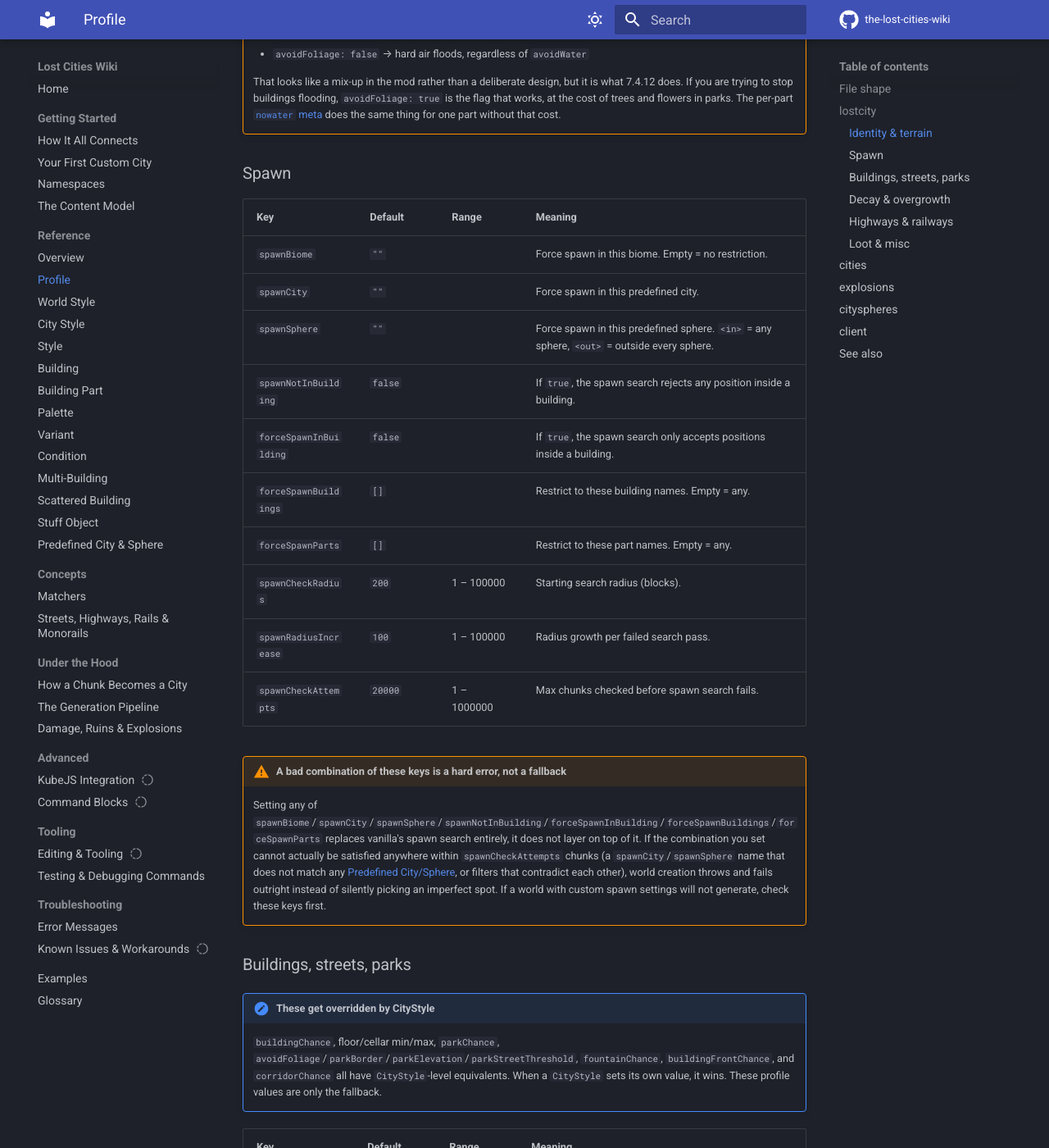
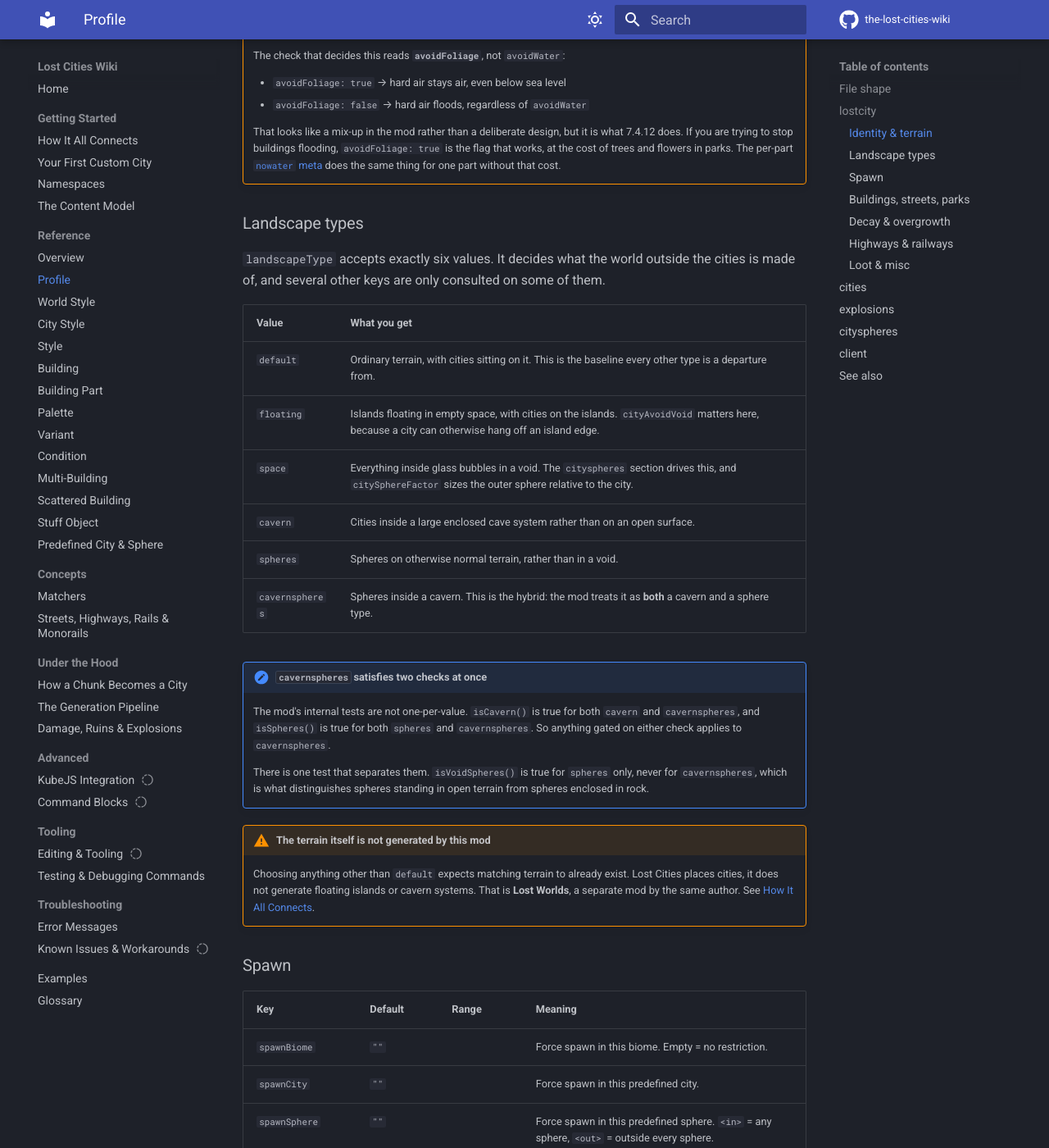
Before and after one commit to RinkyDinkyNooble/the-lost-cities-wiki, an MkDocs documentation site: the page built from docs/reference/profile.md, in a window 1280 px wide and 1400 px high, scrolled down 3073 px. Shown: the whole window at 82% size. Built offline with MkDocs 1.6.1 and Material for MkDocs 9.7.7, drawn with Linux system fonts in a browser that asks for light colours; comment, search, counter and statistics services are not loaded; some of the changed text lies outside the part shown.

Commit message:
Explain 28 Meaning cells that only restated the key name
You were right that the fronts question was mechanizable, so I built
the detector I should have built earlier. It splits each key into its
constituent words, expands domain synonyms, and measures how much of
the Meaning cell is derivable from the key alone. A cell that adds
nothing is the avoidWater shape: it reads as an explanation and carries
no information.

Two false starts before the signal was clean. Counting mentions flagged
152 keys, most of them fine. Using the last table column flagged tables
whose last column is a default or a layer count. Requiring a real
Meaning header and scoring derivability gave 62 real hits from 247 rows.

The worst was landscapeType, whose cell listed six values and explained
none, which STYLE.md explicitly forbids for an enum. Added a Landscape
types section, and while verifying it found that the predicates are not
one per value: isCavern() is true for cavern AND cavernspheres,
isSpheres() for spheres AND cavernspheres, and isVoidSpheres() for
spheres only. cavernspheres is a genuine hybrid, and that is what
separates the two sphere types.

Also rewrote the eight explosion radius and height cells, which said
things like "Min radius." without saying radius of what or that the
height bounds the explosion CENTRE rather than its reach; the three
Perlin cells, which said only when they apply and never what they do;
and cityStyleAlternative, the floor and cellar bounds, groundLevel, the
fog channels and horizon.

62 flagged down to 44, and most of what remains is the detector
objecting to my own new cells for reusing the key's own words.

Co-Authored-By: Claude Opus 5 <noreply@anthropic.com>

```diff
--- a/docs/reference/profile.md
+++ b/docs/reference/profile.md
@@ -44,10 +44,10 @@ Tables below: **Range** is the window the mod was designed and tested against, a
 | `warning` | `""` | | Warning text shown on selection. |
 | `worldStyle` | `"standard"` | | The World Style this profile uses. See [Namespaces](../getting-started/namespaces.md). |
 | `icon` | `""` | | 64×64 icon path for the selector screen. |
-| `landscapeType` | `"default"` | | One of `default`, `floating`, `space`, `cavern`, `spheres`, `cavernspheres`. |
+| `landscapeType` | `"default"` | | Which terrain generator the profile uses, and therefore what the world outside the cities looks like. See [Landscape types](#landscape-types) for what each of the six values does. |
 | `liquidBlock` | `minecraft:water` | | Block used as the profile's liquid. Bad ID silently falls back to water. |
 | `baseBlock` | `minecraft:stone` | | Block used as the worldgen base. Bad ID silently falls back to stone. |
-| `groundLevel` | `71` | 2 – 256 | Base ground Y. |
+| `groundLevel` | `71` | 2 – 256 | The Y coordinate of city level 0. Every city level above it sits 6 blocks higher, so this is the anchor the whole vertical layout is measured from. |
 | `seaLevel` | `-1` | -1 – 256 | Sea level Y. `-1` uses the world default. |
 | `bedrockLayer` | `1` | 0 – 10 | Bedrock layer height. `0` = vanilla default bedrock. |
 | `terrainFixLowerMinOffset` | `-4` | -40 – 40 | Lower-mesh offset (blocks) for raising adjacent terrain. |
@@ -79,6 +79,27 @@ Tables below: **Range** is the window the mod was designed and tested against, a
 
     That looks like a mix-up in the mod rather than a deliberate design, but it is what 7.4.12 does. If you are trying to stop buildings flooding, `avoidFoliage: true` is the flag that works, at the cost of trees and flowers in parks. The per-part [`nowater` meta](part.md#nowater) does the same thing for one part without that cost.
 
+### Landscape types
+
+`landscapeType` accepts exactly six values. It decides what the world outside the cities is made of, and several other keys are only consulted on some of them.
+
+| Value | What you get |
+|---|---|
+| `default` | Ordinary terrain, with cities sitting on it. This is the baseline every other type is a departure from. |
+| `floating` | Islands floating in empty space, with cities on the islands. `cityAvoidVoid` matters here, because a city can otherwise hang off an island edge. |
+| `space` | Everything inside glass bubbles in a void. The `cityspheres` section drives this, and `citySphereFactor` sizes the outer sphere relative to the city. |
+| `cavern` | Cities inside a large enclosed cave system rather than on an open surface. |
+| `spheres` | Spheres on otherwise normal terrain, rather than in a void. |
+| `cavernspheres` | Spheres inside a cavern. This is the hybrid: the mod treats it as **both** a cavern and a sphere type. |
+
+!!! note "`cavernspheres` satisfies two checks at once"
+    The mod's internal tests are not one-per-value. `isCavern()` is true for both `cavern` and `cavernspheres`, and `isSpheres()` is true for both `spheres` and `cavernspheres`. So anything gated on either check applies to `cavernspheres`.
+
+    There is one test that separates them. `isVoidSpheres()` is true for `spheres` only, never for `cavernspheres`, which is what distinguishes spheres standing in open terrain from spheres enclosed in rock.
+
+!!! warning "The terrain itself is not generated by this mod"
+    Choosing anything other than `default` expects matching terrain to already exist. Lost Cities places cities, it does not generate floating islands or cavern systems. That is **Lost Worlds**, a separate mod by the same author. See [How It All Connects](../getting-started/how-it-connects.md).
+
 ### Spawn
 
 | Key | Default | Range | Meaning |
@@ -105,12 +126,12 @@ Tables below: **Range** is the window the mod was designed and tested against, a
 | Key | Default | Range | Meaning |
 |---|---|---|---|
 | `buildingChance` | `0.3` | 0 – 1 | Chance a city chunk is a building instead of a street. |
-| `buildingMinFloors` | `0` | 0 – 60 | Min floor count (above ground). |
-| `buildingMaxFloors` | `8` | 0 – 60 | Max floor count. |
+| `buildingMinFloors` | `0` | 0 – 60 | The fewest floors above ground a building may be given. `0` means the ground floor only. |
+| `buildingMaxFloors` | `8` | 0 – 60 | The most floors above ground. This is the top floor index, so `8` allows nine storeys counting the ground floor. |
 | `buildingMinFloorsChance` | `4` | 1 – 60 | See formula below. |
 | `buildingMaxFloorsChance` | `6` | 1 – 60 | See formula below. |
-| `buildingMinCellars` | `0` | 0 – 20 | Min cellar count. |
-| `buildingMaxCellars` | `3` | 0 – 20 | Max cellar count. |
+| `buildingMinCellars` | `0` | 0 – 20 | The fewest cellar levels. `0` means no cellar. |
+| `buildingMaxCellars` | `3` | 0 – 20 | The most cellar levels. The chunk's city level is added to this, so buildings on higher terrain may go deeper. |
 | `buildingDoorwayChance` | `0.6` | 0 – 1 | Chance of a doorway per eligible side/level. |
 | `buildingFrontChance` | `0.2` | 0 – 1 | Chance that a building is given a front part. The front is then drawn by each adjacent street chunk, not by the building itself. See [City Style](citystyle.md#what-a-building-front-actually-is). |
 | `parkChance` | `0.2` | 0 – 1 | Chance a non-building section is a park. |
@@ -119,7 +140,7 @@ Tables below: **Range** is the window the mod was designed and tested against, a
 | `parkStreetThreshold` | `3` | 0 – 8 | Surrounding-street count needed for a park. |
 | `fountainChance` | `0.05` | 0 – 1 | Chance a street section has a fountain. |
 | `corridorChance` | `0.7` | 0 – 1 | Chance a chunk can be a corridor (also needs adjacent corridors). |
-| `bridgeChance` | `0.7` | 0 – 1 | Chance a chunk can be a bridge. |
+| `bridgeChance` | `0.7` | 0 – 1 | The chance a chunk is eligible to carry a bridge. Terrain still has to suit one, so the visible rate is lower than this number. |
 | `bridgeSupports` | `true` | | If `true`, bridges get support pillars where needed. Set `false` for bridges that span void. |
 | `multiUseCorner` | `false` | | If `true`, a multi-building takes its level from its top-left corner only. `false` averages the surrounding level. |
 | `useAvgHeightmap` | `false` | | If `true`, city level is averaged from surrounding heightmaps. More accurate, and slower, since it has to fetch neighbouring chunks. |
@@ -145,7 +166,7 @@ Tables below: **Range** is the window the mod was designed and tested against, a
 | `rubbleLayer` | `true` | | If `true`, the alternative dirt/stone/sand plus leaves layer generates, making cities look more overgrown. |
 | `rubbleDirtScale` | `3.0` | 0 – 100 | Noise scale for the dirt rubble layer. Smaller = broader coverage. `0` disables it. |
 | `rubbleLeaveScale` | `6.0` | 0 – 100 | Same, for the leaf rubble layer. |
-| `ruinChance` | `0.05` | 0 – 1 | Chance a building is ruined. |
+| `ruinChance` | `0.05` | 0 – 1 | The chance a building is ruined, meaning its upper levels are partly destroyed. See [Damage, Ruins and Explosions](../under-the-hood/damage-and-ruins.md). |
 | `ruinMinlevelPercent` | `0.8` | 0 – 1 | Fraction of building height where ruin destruction can start, low end. |
 | `ruinMaxlevelPercent` | `1.0` | 0 – 1 | Same, high end. |
 
@@ -181,18 +202,18 @@ Tables below: **Range** is the window the mod was designed and tested against, a
 | Key | Default | Range | Meaning |
 |---|---|---|---|
 | `cityChance` | `0.01` | -1 – 1 | Chance a chunk is a city center. Exactly `-1` switches to Perlin-noise mode. |
-| `cityMinRadius` | `50` | 1 – 2000 | Min city radius (blocks). |
-| `cityMaxRadius` | `128` | 1 – 2000 | Max city radius. |
-| `cityPerlinScale` | `3.0` | huge range, effectively unbounded | Only used when `cityChance` is `-1`. |
-| `cityPerlinInnerScale` | `0.1` | huge range, effectively unbounded | Same. |
-| `cityPerlinOffset` | `0.1` | huge range, effectively unbounded | Same. |
+| `cityMinRadius` | `50` | 1 – 2000 | The smallest radius, in blocks, a city circle can roll. |
+| `cityMaxRadius` | `128` | 1 – 2000 | The largest radius, in blocks. Each city rolls a radius between the two. |
+| `cityPerlinScale` | `3.0` | huge range, effectively unbounded | Noise scale for Perlin city placement. Larger values stretch the noise, so cities become broader and further apart. Ignored unless `cityChance` is exactly `-1`. |
+| `cityPerlinInnerScale` | `0.1` | huge range, effectively unbounded | A second, finer noise scale layered on the first. Larger values smooth the city edges. Ignored unless `cityChance` is `-1`. |
+| `cityPerlinOffset` | `0.1` | huge range, effectively unbounded | Shifts the noise threshold. Raising it makes cities rarer, lowering it makes them more common. Ignored unless `cityChance` is `-1`. |
 | `cityThreshold` | `0.2` | 0 – 1 | City-factor cutoff for overlapping city circles to count as a city. |
 | `citySpawnDistance1` | `0` | 0 – 10000000 | Distance (blocks) from spawn for city-factor scaling, first point. |
 | `citySpawnDistance2` | `0` | 0 – 10000000 | Second point. `0` disables spawn-distance scaling entirely. |
 | `citySpawnMultiplier1` | `1.0` | 0 – 1 | City factor at the first distance. |
 | `citySpawnMultiplier2` | `1.0` | 0 – 1 | City factor at the second distance. |
 | `cityStyleThreshold` | `-1.0` | disabled at -1, else 0 – 1 | Below this city factor, use `cityStyleAlternative` instead. |
-| `cityStyleAlternative` | `""` | | The alternative city style name. |
+| `cityStyleAlternative` | `""` | | The city style to use instead of the normal one wherever the city factor falls below `cityStyleThreshold`. Empty means no substitution. This is how a dense centre fades into sparse outskirts. |
 | `cityAvoidVoid` | `true` | | `floating` landscape only. If `true`, a chunk detected as void gets no city, which stops cities hanging off island edges. |
 | `cityLevel0Height` … `cityLevel7Height` | `75, 83, 91, 99, 107, 115, 123, 131` | 1 – 384 each | Terrain-height cutoffs assigning a city to level 0–7. |
 | `cityMinHeight` | `50` | -1024 – 2048 | No cities below this Y. |
@@ -206,15 +227,15 @@ Normal and mini explosions are independent settings.
 | Key | Default | Range | Meaning |
 |---|---|---|---|
 | `explosionChance` | `0.002` | 0 – 1 | Per-chunk chance of a normal explosion. |
-| `explosionMinRadius` | `15` | 1 – 1000 | Min radius. |
-| `explosionMaxRadius` | `35` | 1 – 3000 | Max radius. |
-| `explosionMinHeight` | `75` | 1 – 256 | Min Y. |
-| `explosionMaxHeight` | `90` | 1 – 256 | Max Y. |
+| `explosionMinRadius` | `15` | 1 – 1000 | The smallest blast radius, in blocks, that a normal explosion can roll. |
+| `explosionMaxRadius` | `35` | 1 – 3000 | The largest blast radius, in blocks. The mod rolls a radius between this and the minimum for each explosion. |
+| `explosionMinHeight` | `75` | 1 – 256 | The lowest Y the **centre** of a normal explosion can be placed at. The blast still reaches below it. |
+| `explosionMaxHeight` | `90` | 1 – 256 | The highest Y the centre can be placed at. |
 | `miniExplosionChance` | `0.03` | 0 – 1 | Per-chunk chance of a mini explosion. |
-| `miniExplosionMinRadius` | `5` | 1 – 1000 | Min radius. |
-| `miniExplosionMaxRadius` | `12` | 1 – 3000 | Max radius. |
-| `miniExplosionMinHeight` | `60` | 1 – 256 | Min Y. |
-| `miniExplosionMaxHeight` | `100` | 1 – 256 | Max Y. |
+| `miniExplosionMinRadius` | `5` | 1 – 1000 | The smallest blast radius, in blocks, for a mini explosion. |
+| `miniExplosionMaxRadius` | `12` | 1 – 3000 | The largest blast radius for a mini explosion. |
+| `miniExplosionMinHeight` | `60` | 1 – 256 | The lowest Y a mini explosion centre can be placed at. |
+| `miniExplosionMaxHeight` | `100` | 1 – 256 | The highest Y a mini explosion centre can be placed at. |
 | `explosionsInCitiesOnly` | `true` | | If `true`, an explosion's centre can only be in a city chunk. The blast radius reaches outside it either way. |
 | `debrisToNearbyChunkFactor` | `200` | 1 – 10000 | Debris spillover from nearby damaged chunks. Higher = less spillover. |
 
@@ -225,13 +246,13 @@ Mostly relevant to `space`, `spheres`, and `cavernspheres` landscape types.
 | Key | Default | Range | Meaning |
 |---|---|---|---|
 | `citySphereFactor` | `1.2` | 0.1 – 10 | `space` only: outer sphere radius = city radius × this. |
-| `citySphereChance` | `0.7` | 0 – 1 | Chance a city gets a sphere. |
+| `citySphereChance` | `0.7` | 0 – 1 | The chance a given city is enclosed in a sphere. Only consulted on the sphere landscape types. |
 | `citySphereClearAbove` | `0` | 0 – 1024 | Blocks cleared above the sphere. `0` disables. |
 | `citySphereClearBelow` | `0` | 0 – 1024 | Blocks cleared below the sphere. `0` disables. |
 | `citySphereClearAboveUntilAir` | `false` | | If `true`, clearing continues above whatever `citySphereClearAbove` removed, until it reaches air. |
 | `citySphereClearBelowUntilAir` | `false` | | If `true`, the same downward, continuing past `citySphereClearBelow` until it reaches air. |
 | `sphereSurfaceVariation` | `1.0` | 0 – 1 | Terrain variation inside spheres. Smaller = more varied. |
-| `outsideSurfaceVariation` | `1.0` | 0 – 1 | Same, outside spheres. |
+| `outsideSurfaceVariation` | `1.0` | 0 – 1 | The same terrain variation, applied outside the spheres instead of inside. Smaller values give more varied ground. |
 | `monorailChance` | `0.8` | 0 – 1 | Chance a sphere requests a monorail connection each direction (needs a matching neighbour). |
 | `monorailOffset` | `-2` | -100 – 100 | Monorail height offset relative to the sphere. |
 | `onlyPredefined` | `false` | | If `true`, only [predefined](predefined.md) spheres generate and none are placed randomly. |
@@ -245,11 +266,11 @@ Only affects players who also have Lost Cities installed. `-1` leaves the defaul
 
 | Key | Default | Range | Meaning |
 |---|---|---|---|
-| `horizon` | `-1` | -1 – 256 | Client horizon height. |
+| `horizon` | `-1` | -1 – 256 | Overrides the client-side horizon height, which is where the sky meets the fog. `-1` leaves Minecraft's own value alone. |
 | `fogRed` | `-1` | -1 – 1 | Red fog component, `0`–`1` when set explicitly. |
-| `fogGreen` | `-1` | -1 – 1 | Green fog component. |
-| `fogBlue` | `-1` | -1 – 1 | Blue fog component. |
-| `fogDensity` | `-1` | -1 – 1 | Fog density override. |
+| `fogGreen` | `-1` | -1 – 1 | The green channel of the fog colour, `0` to `1`. `-1` leaves it alone. |
+| `fogBlue` | `-1` | -1 – 1 | The blue channel of the fog colour, `0` to `1`. `-1` leaves it alone. |
+| `fogDensity` | `-1` | -1 – 1 | How thick the fog is, `0` to `1`, where higher is thicker. `-1` leaves it alone. |
 
 ## See also
 
```
